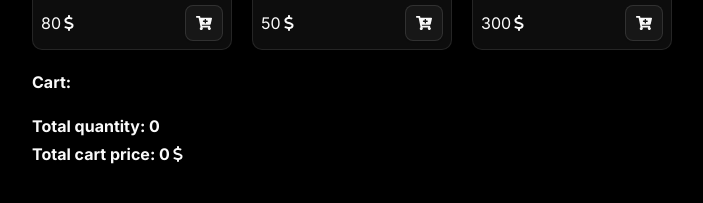
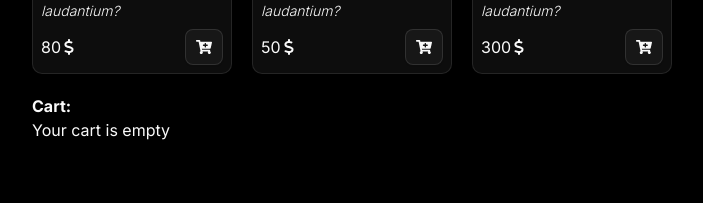
Before and after one commit to DenisDK/Zustand-mini-task, a Next.js app: page / in a window 1280 px wide. Shown: the part 475-678 px from the top of the page, without its empty margins (288-991 px from the left). Built offline with nearby package versions, Linux system fonts and the light colour scheme.

Commit message:
cart message

```diff
--- a/modules/shoppingCart/components/Cart.tsx
+++ b/modules/shoppingCart/components/Cart.tsx
@@ -23,6 +23,10 @@ const Cart = () => {
     <div className="mt-5">
       <h2 className="font-bold">Cart:</h2>
 
+      {cartItems.length === 0 ? (
+        <p>Your cart is empty</p>
+      ) : (
+        <>
           {cartItems.map((item) => (
             <CartItem key={item.id} item={item} />
           ))}
@@ -30,9 +34,12 @@ const Cart = () => {
           <div className="flex items-center mt-5 font-bold">
             Total quantity: {totalQuantity}
           </div>
+
           <div className="flex items-center mt-1 font-bold">
             Total cart price: {totalPrice} <FaDollarSign />
           </div>
+        </>
+      )}
     </div>
   );
 };
```
Lines whose indentation alone changed are shown as unchanged.
